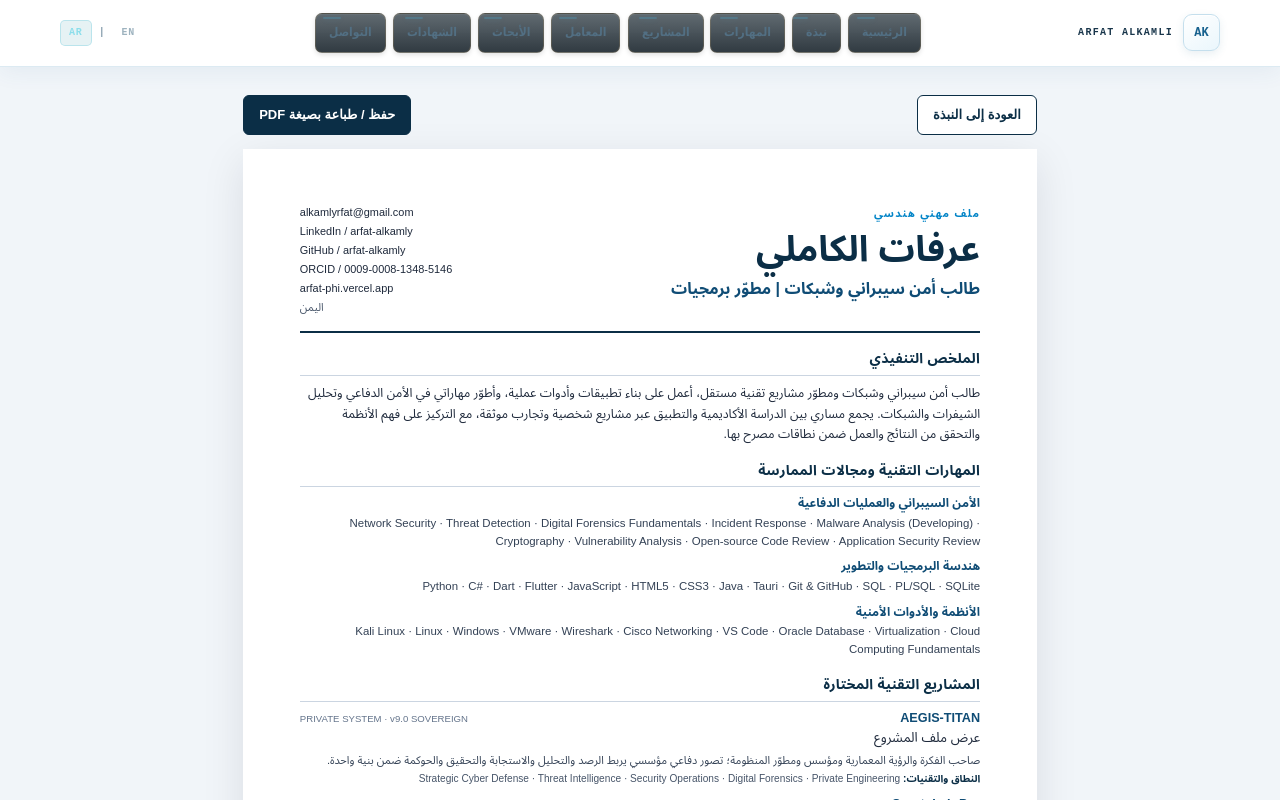
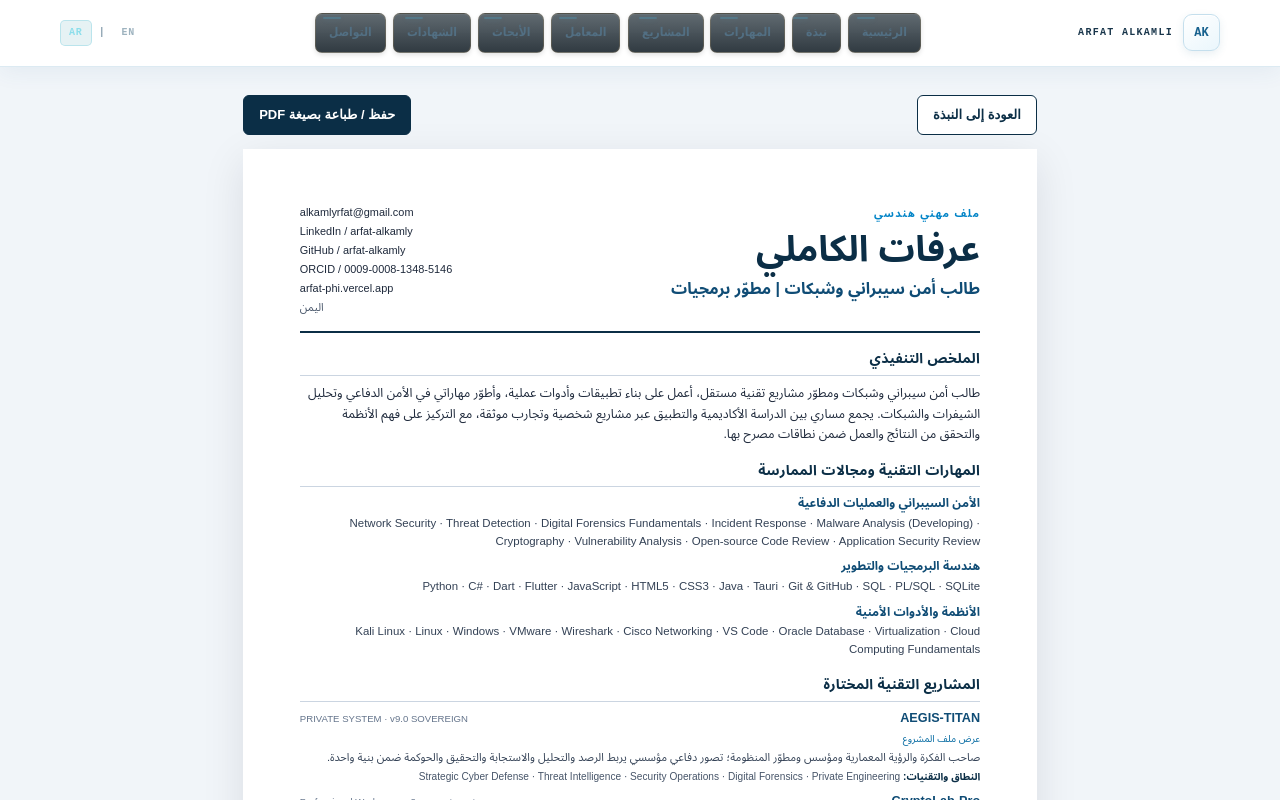
Before and after one commit to arfat-alkamly/arfat-alkamly-portfolio, a Next.js app: page /cv in a window 1280 px wide. Shown: the top 800 px of the page. Built offline with nearby package versions, Linux system fonts and the light colour scheme; no server answers.

Commit message:
Style clickable project evidence links in CV

```diff
--- a/app/cv/cv.module.css
+++ b/app/cv/cv.module.css
@@ -39,3 +39,10 @@
  .contact a{color:#1e293b!important}
  .documentFooter{margin-top:10px}
 }
+
+.projectHeading h3 a{color:inherit;text-decoration:none}
+.projectHeading h3 a:hover{text-decoration:underline;text-underline-offset:3px}
+.projectLinks{display:flex;flex-wrap:wrap;gap:10px;margin-top:3px}
+.projectLinks a{color:#0369a1;font-size:7.3pt;text-decoration:none}
+.projectLinks a:hover{text-decoration:underline;text-underline-offset:2px}
+@media print{.projectLinks a{color:#075985!important}}
```
